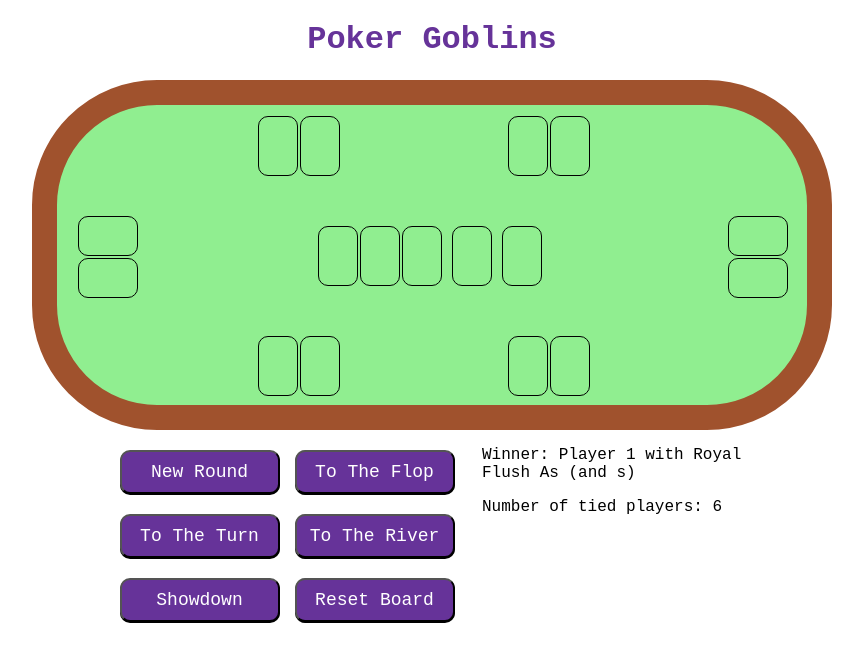
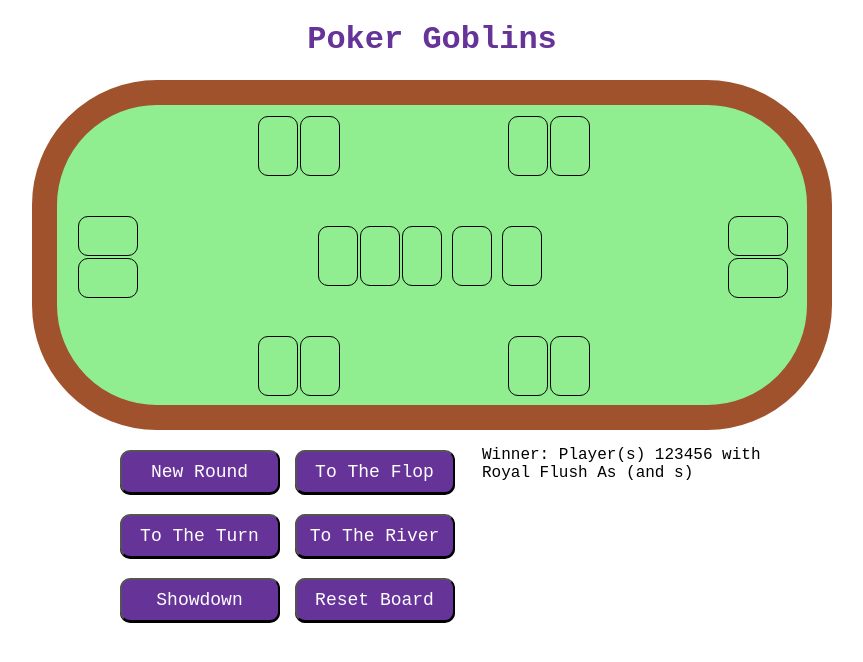
Before and after one commit to barneywhiffin/poker-goblins, a React (Vite) app: page / in a window 1280 px wide. Both pictures are taken after a click on the button "Showdown". Shown: the top 662 px of the page, without its empty margins (208-1071 px from the left). Built offline with nearby package versions, Linux system fonts and the light colour scheme.

Commit message:
chore: add trophy ideas

```diff
--- a/src/App.tsx
+++ b/src/App.tsx
@@ -63,7 +63,7 @@ function App() {
 	}
 
 	const [p1Hand, setP1Hand] = useState([1, 1, 1, 1, 1, 1, 1]);
-	const [p2Hand, setP2Hand] = useState([2, 2, 1, 1, 1, 1, 1]); // 2 to stop tie check running forever initially
+	const [p2Hand, setP2Hand] = useState([2, 1, 1, 1, 1, 1, 1]);
 	const [p3Hand, setP3Hand] = useState([3, 1, 1, 1, 1, 1, 1]);
 	const [p4Hand, setP4Hand] = useState([4, 1, 1, 1, 1, 1, 1]);
 	const [p5Hand, setP5Hand] = useState([5, 1, 1, 1, 1, 1, 1]);
@@ -86,38 +86,35 @@ function App() {
 		setRound('Blank');
 	}
 
-	function displayHands(hands: number[][]) {
-		// console.log(hands);
+	function getWinners(hands: number[][]) {
 		const rankedHands = rankHands(hands);
-		const nTies = findTies(rankedHands);
-		console.log(nTies);
-		// might be easier to do isIdentical check here
-		// literally, for i in array1 (starting index1)
-		// is array2i the same, if so is next the same etc
-		// if they are all the same, check same for 2 and 3 etc
-
-		// console.log(rankedHands);
-		const winner = rankedHands[0];
-		const player = winner[0];
-		const hand = mapRankToHand(winner[1]);
-		const val1 = mapRankToValue(winner[2]);
-		const val2 = mapRankToValue(winner[3]);
-		return [player, hand, val1, val2, nTies];
+		const numWinners = findTies(rankedHands);
+		let winners = [];
+		for (let i = 0; i < numWinners; i++) {
+			winners.push(rankedHands[i]);
+		}
+		return winners;
 	}
 
-	// const h1 = p1Hand[1];
-
-	// we'll have to offset hand index by number of players returned. shouldn't be too hard
+	// TODO: functionise the message displayed for each hand type
+	// TODO: actually display each player who won in a tie
 
 	let handsArray = [p1Hand, p2Hand, p3Hand, p4Hand, p5Hand, p6Hand];
-	const [player, hand, val1, val2, nTies] = displayHands(handsArray);
+	const winners = getWinners(handsArray);
+	const hand = mapRankToHand(winners[0][1]);
+	const val1 = mapRankToValue(winners[0][2]);
+	const val2 = mapRankToValue(winners[0][3]);
+	let players = [];
+	for (let i = 0; i < winners.length; i++) {
+		players.push(winners[i][0]);
+	}
 
 	// TODO: sorting alg does kickers wrong because it counts pairs first, value second
 	// so if remaining cards after 2 pair are e.g. an A and two 2s, it will say 2 kicker.....
+	// so after we have gone far enough to determine hand type, the rest should be sorted purely by value instead??
+	// the same thing could go wrong for quads!!!
 
-	// const mapHandsToJSX
-
-	// BUGGGGG with 2 pair kings and queens missed, but 2 pair queens and 4s in another hand noted
+	// this is still a big bad bug !!! ^^^^^^^^^
 
 	return (
 		<>
@@ -132,16 +129,10 @@ function App() {
 					<button onClick={showdown}>Showdown</button>
 					<button onClick={reset}>Reset Board</button>
 				</div>
-				{showResults && <div style={{marginLeft: '20px', maxWidth: '300px'}}>
-					<p>Winner: Player {player} with {hand} {val1}s (and {val2}s)</p>
-					<p>Number of tied players: {nTies}</p>
-					{/* <p>Player 1: {p1Hand}</p>
-					<p>Player 2: {p2Hand}</p>
-					<p>Player 3: {p3Hand}</p>
-					<p>Player 4: {p4Hand}</p>
-					<p>Player 5: {p5Hand}</p>
-					<p>Player 6: {p6Hand}</p> */}
-					{/* TODO: would be cool if these eventually got ranked top to bottom */}
+				{showResults &&
+				// function that returns the component which tells of the winners
+				<div style={{marginLeft: '20px', maxWidth: '300px'}}>
+					<p>Winner: Player(s) {players} with {hand} {val1}s (and {val2}s)</p>
 				</div>}
 			</div>
 
```
Also changed, not shown: trophy-ideas.txt.
